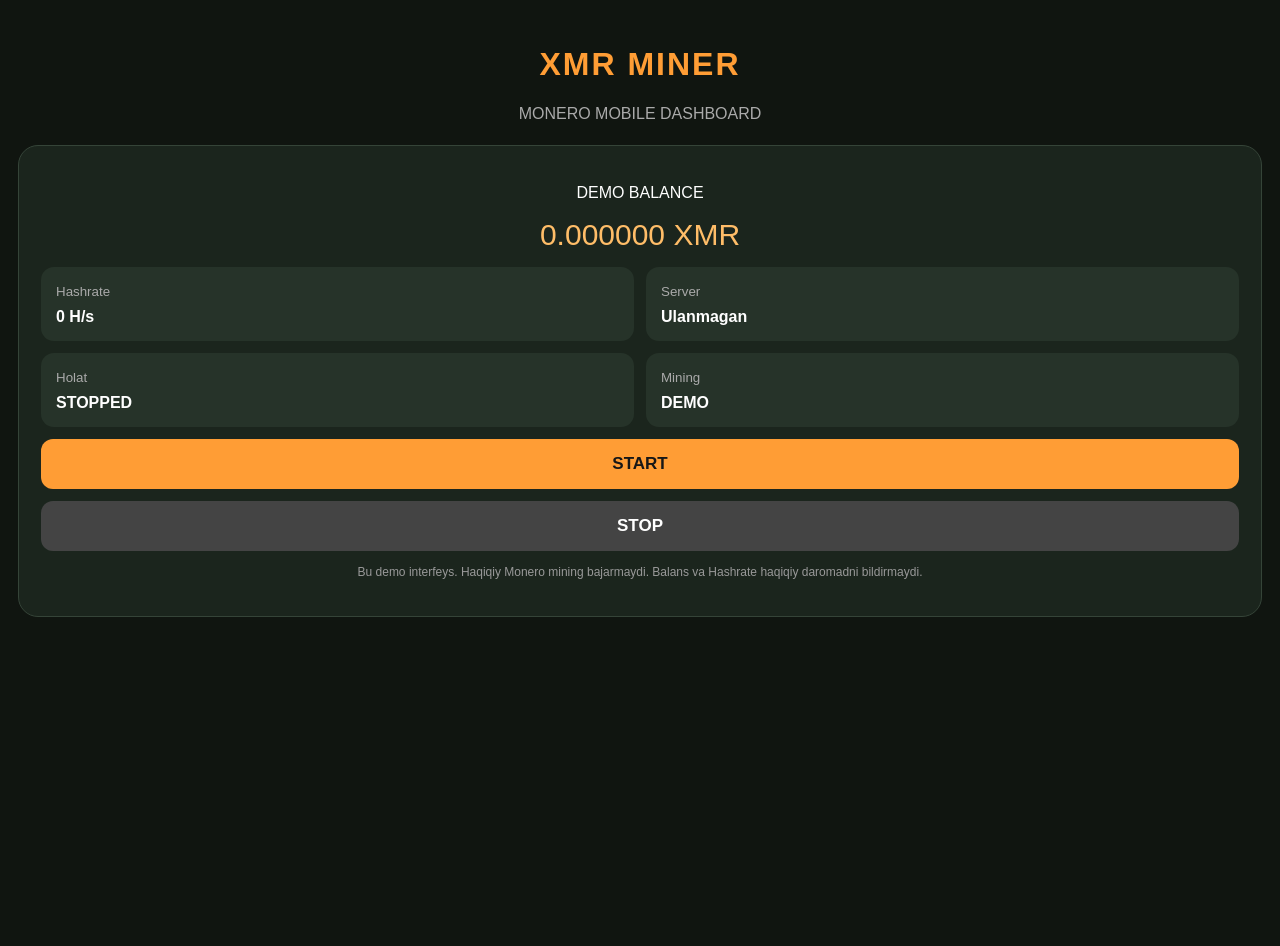
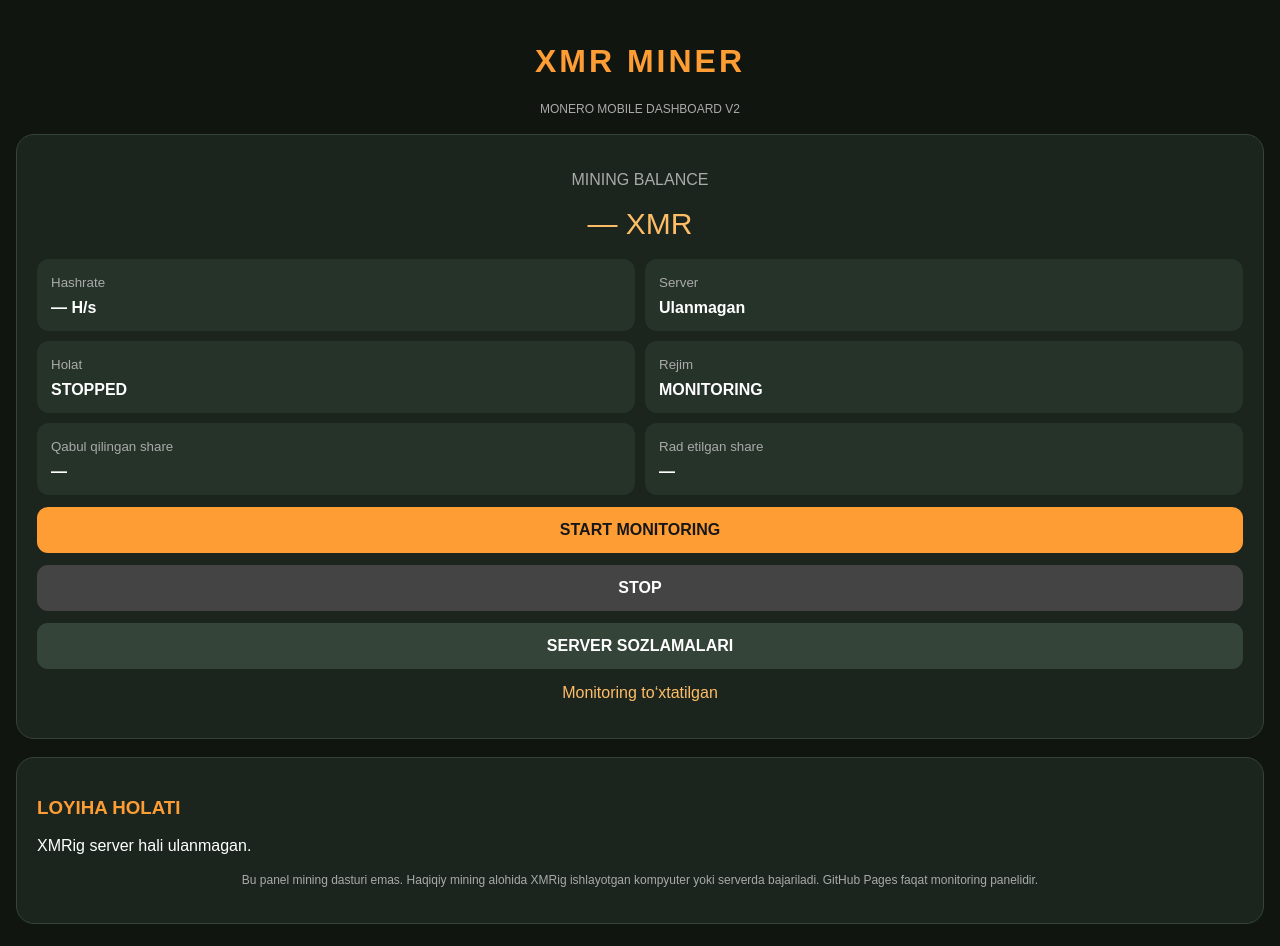
Before and after one commit to Akhmed570/xmr-miner-mobile, a plain HTML site: page index.html in a window 1280 px wide. Before the commit the page ends 800 px from the top, so only its background shows below. Drawn offline with Linux system fonts and the light colour scheme.

Commit message:
Update index.html

```diff
--- a/index.html
+++ b/index.html
@@ -3,196 +3,177 @@
 <html lang="uz">
 <head>
 <meta charset="UTF-8">
-<meta name="viewport"
-content="width=device-width, initial-scale=1">
+<meta name="viewport" content="width=device-width, initial-scale=1">
 <meta name="theme-color" content="#101510">
-<title>XMR MINER MOBILE</title>
-
+<title>XMR MINER V2</title>
 <style>
-* {box-sizing:border-box}
-
-body {
-  margin:0;
-  padding:25px 18px;
-  background:#101510;
-  color:white;
-  font-family:Arial,sans-serif;
+*{box-sizing:border-box}
+body{
+ margin:0;padding:22px 16px;background:#101510;
+ color:white;font-family:Arial,sans-serif
 }
-
-h1 {
-  color:#ff9d35;
-  text-align:center;
-  letter-spacing:2px;
+h1{text-align:center;color:#ff9d35;letter-spacing:3px}
+.subtitle{text-align:center;color:#aaa;font-size:12px}
+.card{
+ background:#1b251d;padding:20px;border-radius:18px;
+ margin-top:18px;border:1px solid #354438
 }
-
-.subtitle {
-  text-align:center;
-  color:#aaa;
+.balance{text-align:center;font-size:30px;color:#ffbd68;margin:18px 0}
+.stats{display:grid;grid-template-columns:1fr 1fr;gap:10px}
+.stat{background:#263329;padding:14px;border-radius:12px}
+.stat small{color:#aaa}
+.stat strong{display:block;margin-top:8px;overflow-wrap:anywhere}
+button{
+ width:100%;padding:14px;margin-top:12px;border:0;
+ border-radius:11px;font-size:16px;font-weight:bold
 }
-
-.card {
-  background:#1b251d;
-  padding:22px;
-  border-radius:20px;
-  margin-top:22px;
-  border:1px solid #354438;
+.start{background:#ff9d35;color:#171717}
+.stop{background:#444;color:white}
+.secondary{background:#344439;color:white}
+input{
+ width:100%;padding:13px;margin-top:7px;
+ border-radius:9px;border:1px solid #526252;
+ background:#101a12;color:white;font-size:14px
 }
-
-.balance {
-  font-size:30px;
-  color:#ffbd68;
-  text-align:center;
-  margin:15px 0;
-}
-
-.stats {
-  display:grid;
-  grid-template-columns:1fr 1fr;
-  gap:12px;
-}
-
-.stat {
-  background:#263329;
-  padding:15px;
-  border-radius:13px;
-}
-
-.stat small {
-  color:#aaa;
-}
-
-.stat strong {
-  display:block;
-  margin-top:8px;
-}
-
-button {
-  border:0;
-  padding:15px;
-  margin-top:12px;
-  width:100%;
-  border-radius:12px;
-  font-size:17px;
-  font-weight:bold;
-}
-
-#start {
-  background:#ff9d35;
-  color:#171717;
-}
-
-#stop {
-  background:#444;
-  color:white;
-}
-
-.status {
-  text-align:center;
-  color:#ffbd68;
-  margin-top:15px;
-}
-
-.note {
-  color:#999;
-  font-size:12px;
-  line-height:1.6;
-  text-align:center;
-}
+label{display:block;margin-top:14px;color:#ddd;font-size:13px}
+.status{text-align:center;color:#ffbd68;margin-top:15px}
+.note{font-size:12px;line-height:1.6;color:#aaa;text-align:center}
+.hidden{display:none}
+.green{color:#70df8a}
+.orange{color:#ffbd68}
 </style>
 </head>
-
 <body>
 
 <h1>XMR MINER</h1>
-<p class="subtitle">MONERO MOBILE DASHBOARD</p>
+<p class="subtitle">MONERO MOBILE DASHBOARD V2</p>
 
 <div class="card">
+ <p style="text-align:center;color:#aaa">MINING BALANCE</p>
+ <div class="balance" id="balance">— XMR</div>
 
-<p style="text-align:center">
-DEMO BALANCE
-</p>
+ <div class="stats">
+  <div class="stat"><small>Hashrate</small><strong id="hash">— H/s</strong></div>
+  <div class="stat"><small>Server</small><strong id="server">Ulanmagan</strong></div>
+  <div class="stat"><small>Holat</small><strong id="status">STOPPED</strong></div>
+  <div class="stat"><small>Rejim</small><strong id="mode">MONITORING</strong></div>
+  <div class="stat"><small>Qabul qilingan share</small><strong id="shares">—</strong></div>
+  <div class="stat"><small>Rad etilgan share</small><strong id="rejected">—</strong></div>
+ </div>
 
-<div class="balance" id="balance">
-0.000000 XMR
+ <button class="start" onclick="startMonitor()">START MONITORING</button>
+ <button class="stop" onclick="stopMonitor()">STOP</button>
+ <button class="secondary" onclick="showSettings()">SERVER SOZLAMALARI</button>
+ <p class="status" id="message">Monitoring to‘xtatilgan</p>
 </div>
 
-<div class="stats">
+<div class="card hidden" id="settings">
+ <h3 style="color:#ff9d35">SERVER SOZLAMALARI</h3>
 
-<div class="stat">
-<small>Hashrate</small>
-<strong id="hash">0 H/s</strong>
+ <label>XMR Wallet manzili</label>
+ <input id="wallet" placeholder="4... yoki 8...">
+
+ <label>Mining Pool URL</label>
+ <input id="pool" placeholder="Masalan: pool.example.com">
+
+ <label>Pool Port</label>
+ <input id="port" type="number" placeholder="Port raqami">
+
+ <label>XMRig API manzili (monitoring)</label>
+ <input id="api" type="url" placeholder="https://your-server.example/api/2/summary">
+
+ <button class="start" onclick="saveSettings()">SOZLAMALARNI SAQLASH</button>
+ <p class="note">
+ Wallet manzili maxfiy kalit emas. Seed phrase va maxfiy kalitni
+ bu yerga hech qachon kiritmang.
+ </p>
 </div>
 
-<div class="stat">
-<small>Server</small>
-<strong id="server">Ulanmagan</strong>
-</div>
-
-<div class="stat">
-<small>Holat</small>
-<strong id="status">STOPPED</strong>
-</div>
-
-<div class="stat">
-<small>Mining</small>
-<strong id="mode">DEMO</strong>
-</div>
-
-</div>
-
-<button id="start" onclick="startMiner()">
-START
-</button>
-
-<button id="stop" onclick="stopMiner()">
-STOP
-</button>
-
-<p class="note">
-Bu demo interfeys. Haqiqiy Monero mining
-bajarmaydi. Balans va Hashrate haqiqiy
-daromadni bildirmaydi.
-</p>
-
+<div class="card">
+ <h3 style="color:#ff9d35">LOYIHA HOLATI</h3>
+ <p id="connection">XMRig server hali ulanmagan.</p>
+ <p class="note">
+ Bu panel mining dasturi emas. Haqiqiy mining alohida XMRig
+ ishlayotgan kompyuter yoki serverda bajariladi.
+ GitHub Pages faqat monitoring panelidir.
+ </p>
 </div>
 
 <script>
+let timer=null;
+let config={};
 
-let running = false;
+function loadSettings(){
+ try{
+  config=JSON.parse(localStorage.getItem("xmr_config")||"{}");
+ }catch(e){config={};}
+ ["wallet","pool","port","api"].forEach(id=>{
+  document.getElementById(id).value=config[id]||"";
+ });
+}
+function showSettings(){
+ document.getElementById("settings").classList.toggle("hidden");
+}
+function saveSettings(){
+ config={
+  wallet:document.getElementById("wallet").value.trim(),
+  pool:document.getElementById("pool").value.trim(),
+  port:document.getElementById("port").value.trim(),
+  api:document.getElementById("api").value.trim()
+ };
+ localStorage.setItem("xmr_config",JSON.stringify(config));
+ document.getElementById("message").textContent="Sozlamalar saqlandi";
+ document.getElementById("settings").classList.add("hidden");
+}
+function stopMonitor(){
+ if(timer)clearInterval(timer);
+ timer=null;
+ document.getElementById("status").textContent="STOPPED";
+ document.getElementById("message").textContent="Monitoring to‘xtatildi";
+}
+async function readStats(){
+ if(!config.api){
+  document.getElementById("message").textContent="Avval API manzilini kiriting";
+  return;
+ }
+ try{
+  const response=await fetch(config.api,{cache:"no-store"});
+  if(!response.ok)throw Error("HTTP "+response.status);
+  const data=await response.json();
 
-function startMiner() {
+  const h=data.hashrate?.total;
+  const rate=Array.isArray(h)?h[0]:h;
+  if(typeof rate!=="number")throw Error("Hashrate ma'lumoti topilmadi");
 
-  if (running) return;
-
-  running = true;
-
-  document.getElementById("status")
-    .textContent = "MONITORING ACTIVE";
-
-  document.getElementById("server")
-    .textContent = "Ulanmagan";
-
-  document.getElementById("hash")
-    .textContent = "0 H/s";
-
-  document.getElementById("balance")
-    .textContent = "0.000000 XMR";
-
+  document.getElementById("hash").textContent=rate+" H/s";
+  document.getElementById("shares").textContent=data.results?.shares_good??"—";
+  document.getElementById("rejected").textContent=data.results?.shares_total!=null
+    ? Math.max(0,data.results.shares_total-(data.results.shares_good||0)):"—";
+  document.getElementById("server").textContent=
+    data.connection?.pool||"Ulangan";
+  document.getElementById("status").textContent="CONNECTED";
+  document.getElementById("mode").textContent="REAL MONITOR";
+  document.getElementById("message").textContent="Server ma'lumotlari yangilandi";
+  document.getElementById("connection").textContent="XMRig API bilan aloqa mavjud.";
+ }catch(error){
+  document.getElementById("status").textContent="OFFLINE";
+  document.getElementById("server").textContent="Ulanmagan";
+  document.getElementById("hash").textContent="— H/s";
+  document.getElementById("shares").textContent="—";
+  document.getElementById("rejected").textContent="—";
+  document.getElementById("message").textContent="Ulanish xatosi: "+error.message;
+  document.getElementById("connection").textContent="Server javob bermadi yoki API sozlanmagan.";
+ }
 }
-
-function stopMiner() {
-
-  running = false;
-
-  document.getElementById("status")
-    .textContent = "STOPPED";
-
-  document.getElementById("hash")
-    .textContent = "0 H/s";
-
+function startMonitor(){
+ stopMonitor();
+ loadSettings();
+ document.getElementById("status").textContent="CONNECTING";
+ document.getElementById("mode").textContent="MONITORING";
+ readStats();
+ timer=setInterval(readStats,5000);
 }
-
+loadSettings();
 </script>
-
 </body>
 </html>
```
